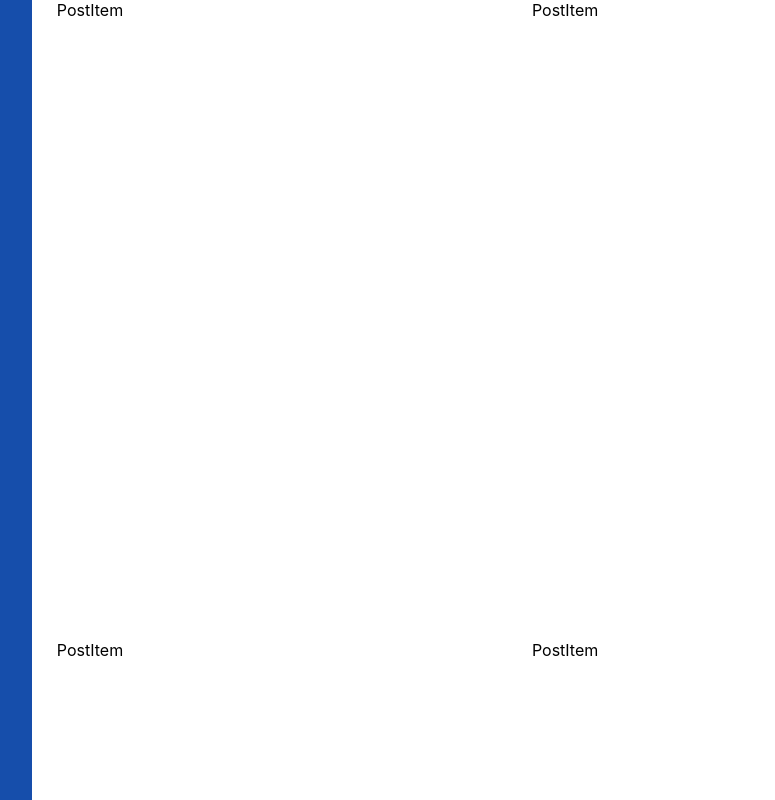
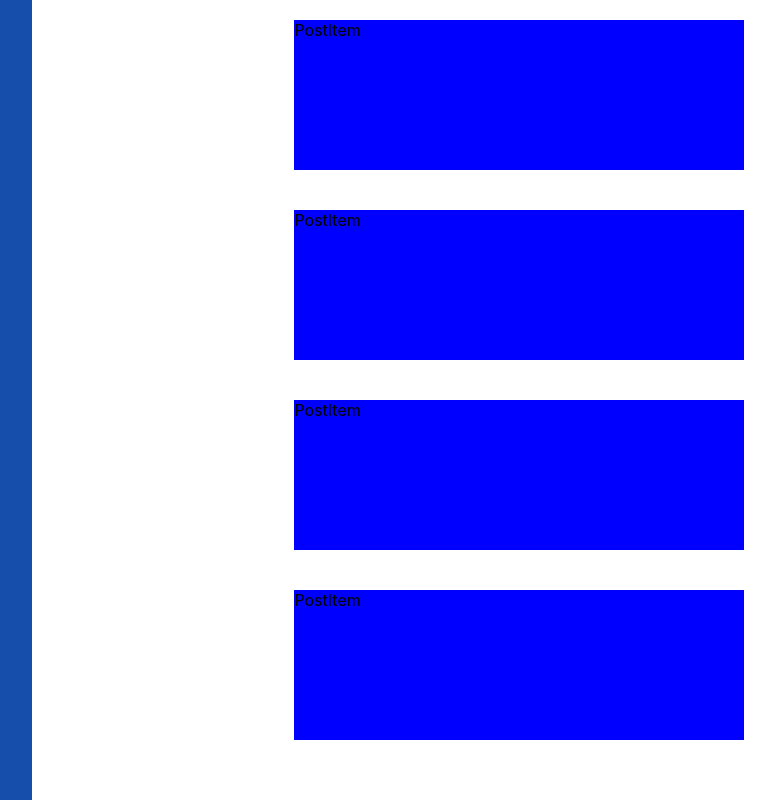
Before and after one commit to yymin1022/CECOM-React-Mentoring-Assignment-2, a React (Create React App) app: page / in a window 1280 px wide. Shown: the top 800 px of the page, without its empty margins (273-1048 px from the left). Built offline with nearby package versions, Linux system fonts and the light colour scheme.

Commit message:
Update App.js : Adjust PostItem Alignment

```diff
--- a/src/App.js
+++ b/src/App.js
@@ -12,12 +12,12 @@ const App = () => {
                     </LeftTitleContainer>
                 </LeftComponent>
                 <RightComponent>
-                    <RightPostConteiner>
+                    <RightPostContainer>
                         <PostItem/>
                         <PostItem/>
                         <PostItem/>
                         <PostItem/>
-                    </RightPostConteiner>
+                    </RightPostContainer>
                 </RightComponent>
             </ParentComponent>
         </>
@@ -66,13 +66,13 @@ const LeftTitleItem = styled.p`
     padding: 0;
 `;
 
-const RightPostConteiner = styled.div`
-    height: 100%;
+const RightPostContainer = styled.div`
     width: 100%;
 
     display: flex;
     flex-direction: row;
     flex-wrap: wrap;
+    align-items: flex-start;
     justify-content: space-evenly;
 `;
 
--- a/src/PostItem.js
+++ b/src/PostItem.js
@@ -13,6 +13,10 @@ const PostItem = () => {
 const PostItemContainer = styled.div`
     height: 150px;
     width: 450px;
+
+    margin: 20px;
+
+    background-color: blue;
 `;
 
 export default PostItem;
```
